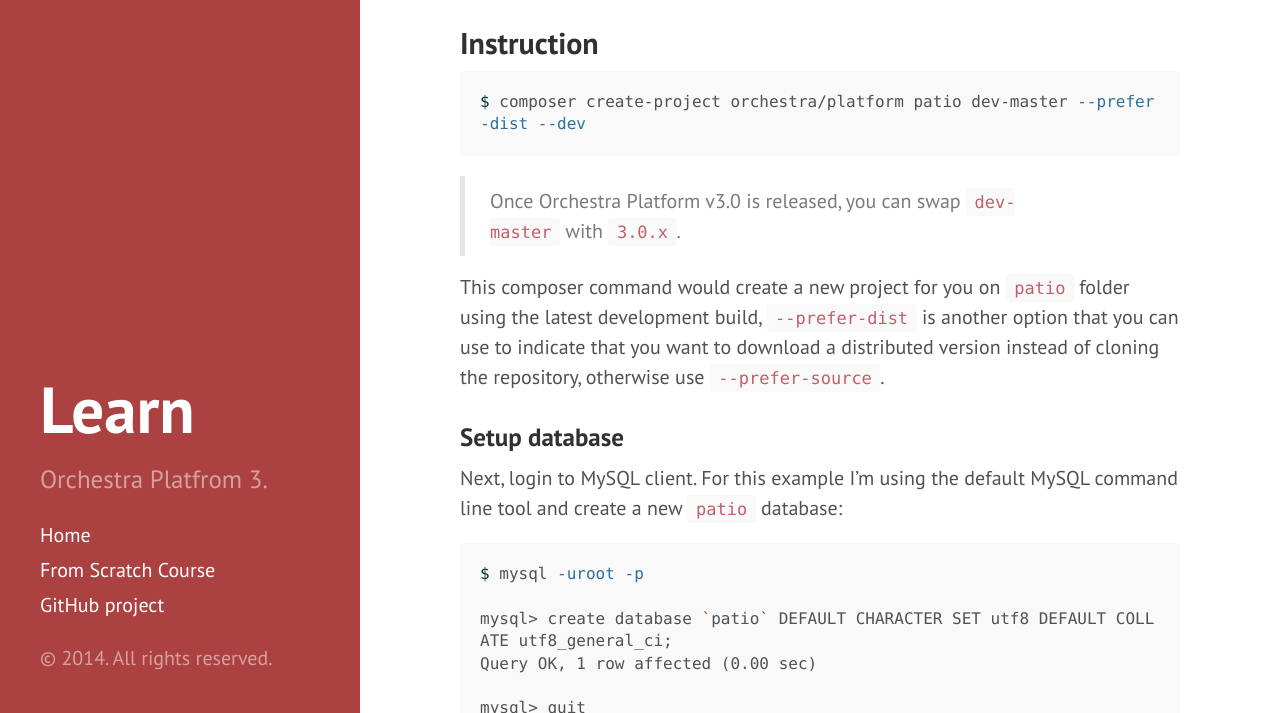
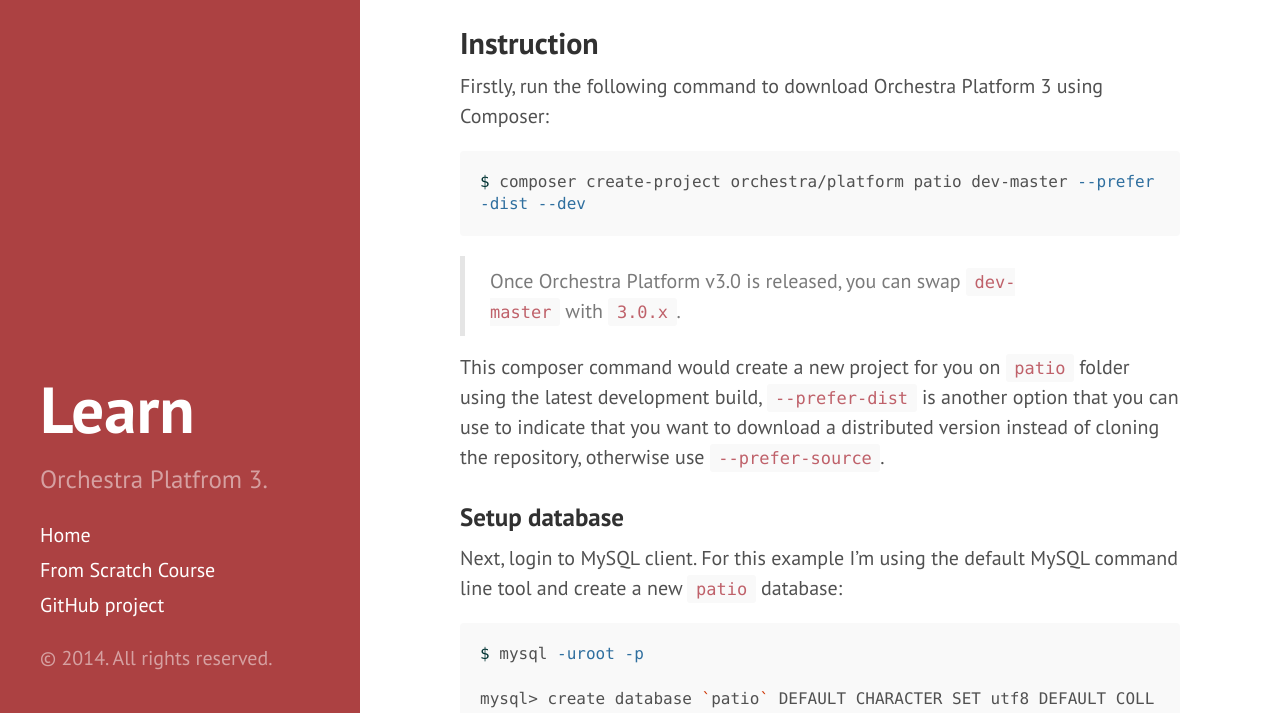
Before and after one commit to orchestral/learn, a Jekyll site: the page built from _posts/2014-11-30-installation.md, in a window 1280 px wide and 900 px high, scrolled down 805 px, cut to the strip 187-900 px from the top of the window. Built offline with Jekyll 4.4.1, drawn with Linux system fonts in a browser that asks for light colours; Markdown is read by kramdown in place of the engine named in the settings; comment, search, counter and statistics services are not loaded.

Commit message:
Add some note.
Signed-off-by: crynobone <crynobone@gmail.com>

````diff
--- a/_posts/2014-11-30-installation.md
+++ b/_posts/2014-11-30-installation.md
@@ -16,6 +16,8 @@
 <iframe width="720" height="540" src="//www.youtube.com/embed/CMA_7k375a4?rel=0&amp;vq=hd720" frameborder="0" allowfullscreen></iframe>
 
 ## Instruction
+
+Firstly, run the following command to download Orchestra Platform 3 using Composer:
 
 ```bash
 $ composer create-project orchestra/platform patio dev-master --prefer-dist --dev
@@ -73,8 +75,6 @@
 ];
 ```
 
-
-
 ### Using the built in PHP Server
 
 This is an easy approach to start using Orchestra Platform 3 without using either Apache or Nginx.
````
